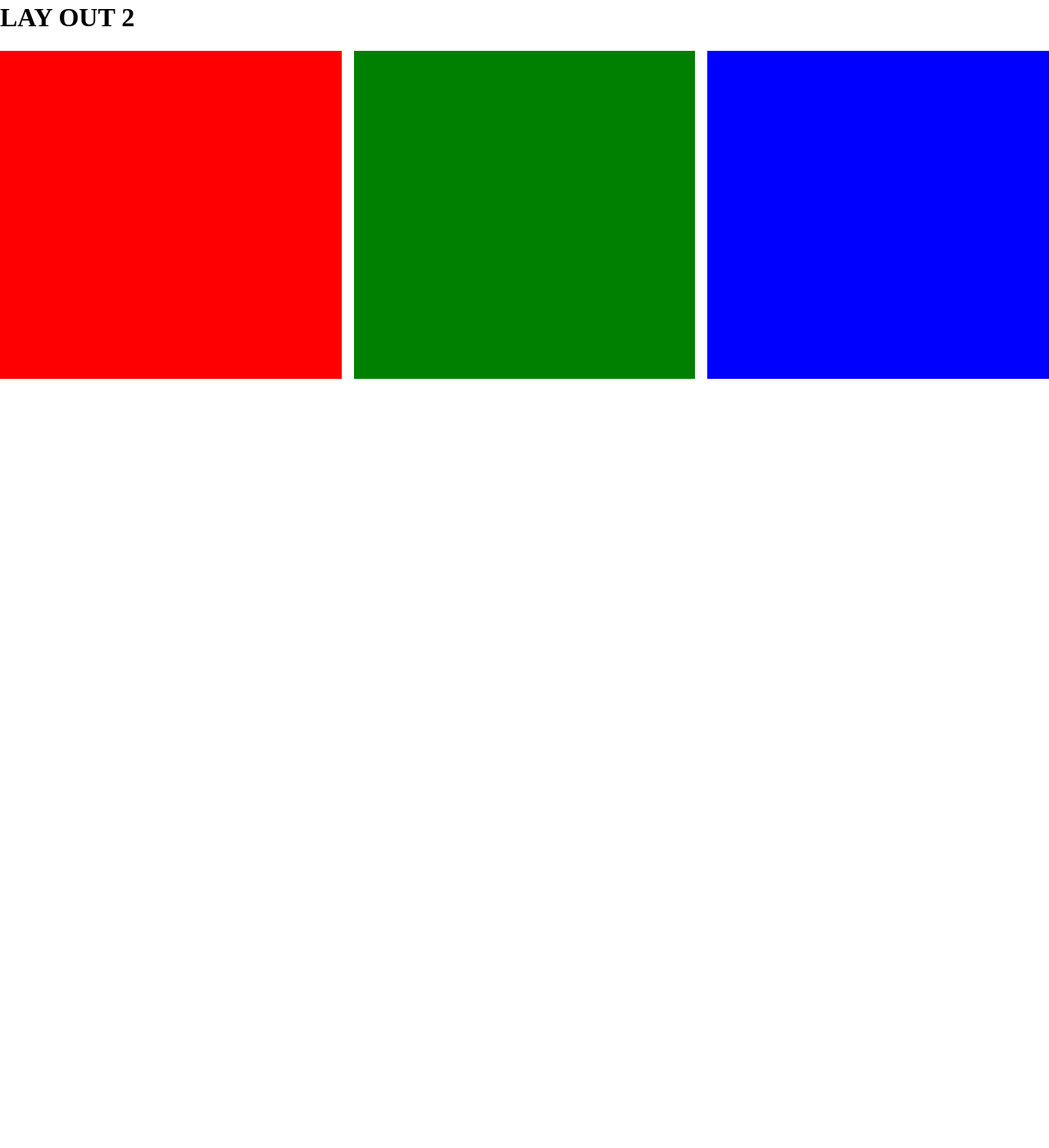
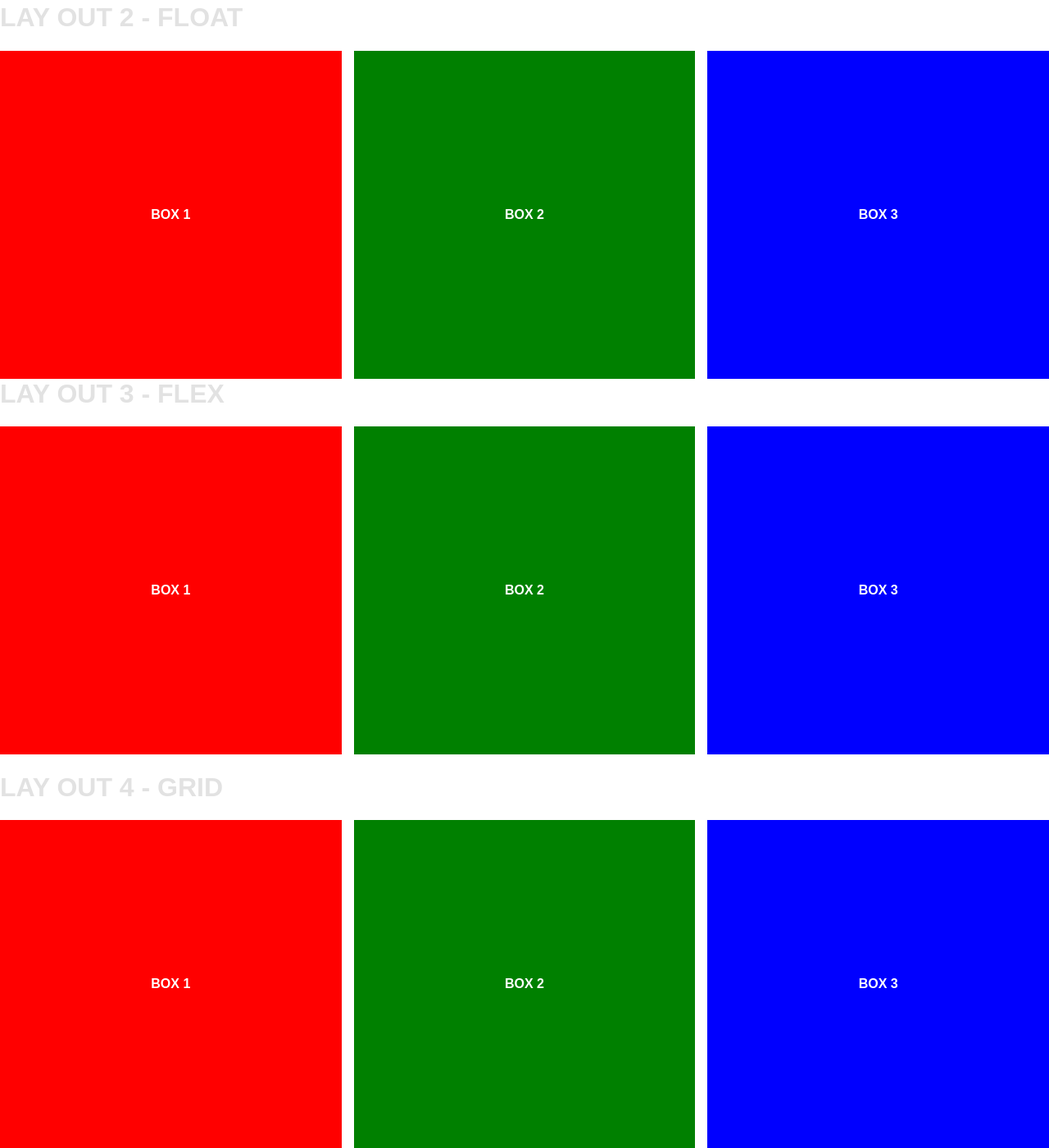
Before and after one commit to vumiquang/vumiquang.github.io, a plain HTML site: page learn-css-layout/lay-out/index.html in a window 1280 px wide. Shown: the part 498-1898 px from the top of the page at 82% size. Before the commit the page ends 960 px from the top, so only its background shows below. Drawn offline with Linux system fonts and the light colour scheme.

Commit message:
Sua code

```diff
--- a/learn-css-layout/lay-out/index.html
+++ b/learn-css-layout/lay-out/index.html
@@ -5,6 +5,18 @@
 	<style type="text/css">
 		body{
 			margin: 0;
+			font-family: sans-serif;
+			font-size: 16px;
+			text-transform: uppercase;
+			font-weight: bold;
+			color: #fff;
+		}
+		h1{
+			color:#e2e2e2;
+		}
+		body>div>div{
+			line-height: 400px;
+			text-align: center;
 		}
 		.element-1{
 			width: calc(100%/3);
@@ -34,21 +46,51 @@
 		.lay-out-2 .green{
 			margin:0 15px;
 		}
+		.lay-out-3{
+			display: flex;
+		}
+		.lay-out-3 div{
+			height: 400px;
+			width: calc(100%/3);
+		}
+		.lay-out-3 div:not(:last-child){
+			margin-right: 15px;
+		}
+		.lay-out-4{
+			display: grid;
+			grid-template-columns: repeat(3, 1fr);
+			grid-gap:  0 15px;
+		}
+		.lay-out-4 div{
+			height: 400px;
+		}
 
 	</style>
 </head>
 <body>
 	<h1>LAY OUT 1</h1>
 	<div class="lay-out-1 clear-fix">
-		<div class="element-1 red"></div>
-		<div class="element-1 green"></div>
-		<div class="element-1 blue"></div>
+		<div class="element-1 red">Box 1</div>
+		<div class="element-1 green">Box 2</div>
+		<div class="element-1 blue">Box 3</div>
 	</div>
-	<h1>LAY OUT 2</h1>
+	<h1>LAY OUT 2 - float</h1>
 	<div class="lay-out-2">
-		<div class="element-2 red"></div>
-		<div class="element-2 green"></div>
-		<div class="element-2 blue"></div>
+		<div class="element-2 red">Box 1</div>
+		<div class="element-2 green">Box 2</div>
+		<div class="element-2 blue">Box 3</div>
+	</div>
+	<h1>LAY OUT 3 - flex</h1>
+	<div class="lay-out-3">
+		<div class="element-3 red">Box 1</div>
+		<div class="element-3 green">Box 2</div>
+		<div class="element-3 blue">Box 3</div>
+	</div>
+	<h1>LAY OUT 4 - grid</h1>
+	<div class="lay-out-4">
+		<div class="element-4 red">Box 1</div>
+		<div class="element-4 green">Box 2</div>
+		<div class="element-4 blue">Box 3</div>
 	</div>
 </body>
 </html>
```
